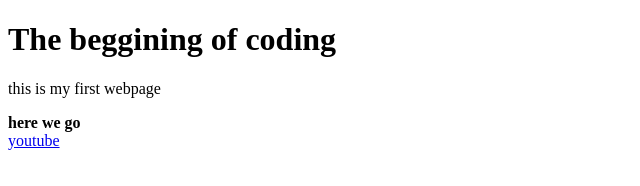
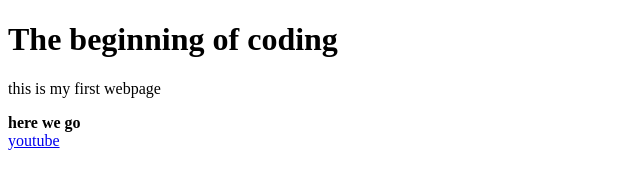
Before and after one commit to Mathewk-tech/firsthtml, a plain HTML site: page index.html in a window 1280 px wide. Shown: the whole page, without its empty margins (0-640 px from the left). Drawn offline with Linux system fonts and the light colour scheme.

Commit message:
Update index.html fixing typo

```diff
--- a/index.html
+++ b/index.html
@@ -4,7 +4,7 @@
     <title>MK</title>
 </head>
 <body>
-<h1>The beggining of coding</h1>
+<h1>The beginning of coding</h1>
 <p>this is my first webpage</p>
 <strong>here we go</strong>
 
```
